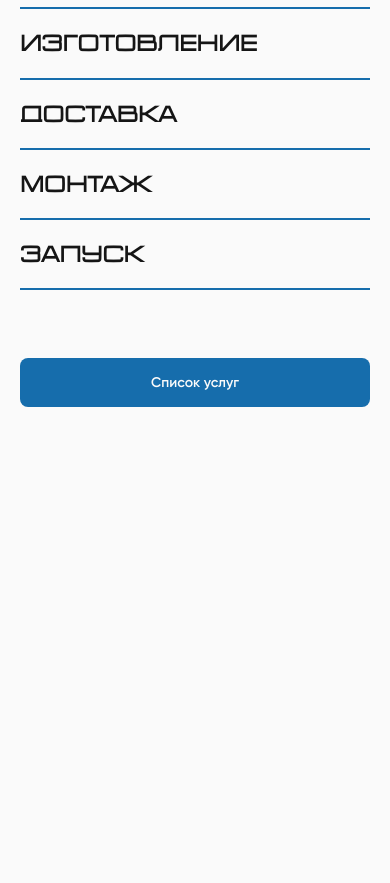
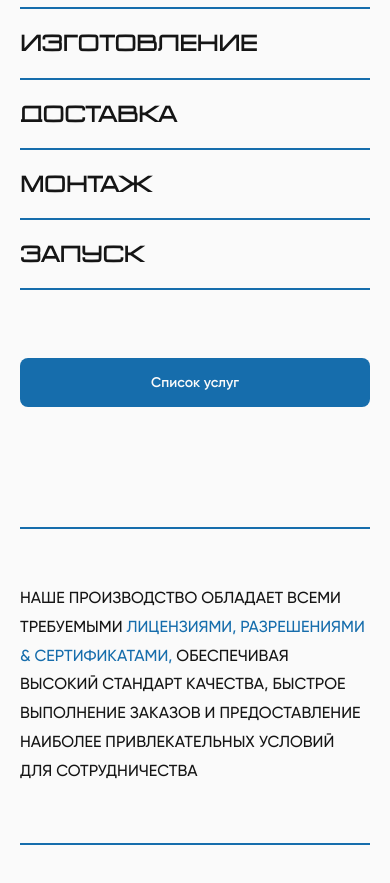
Before and after one commit to danelian/uralhim, a website: page src/index.html in a window 390 px wide. Shown: the part 3614-4497 px from the top of the page. Before the commit the page ends 4141 px from the top, so only its background shows below. Drawn offline with nearby package versions, Linux system fonts and the light colour scheme; files that its build step writes are made by us from their sources; files whose address does not match are found by name.

Commit message:
section upobl - desktop & adaptation

```diff
--- a/src/index.html
+++ b/src/index.html
@@ -20,6 +20,7 @@
 		@@include('widgets/productsbl.html')
 		@@include('widgets/companybl.html')
 		@@include('widgets/default-section1.html')
+		@@include('widgets/upobl.html')
 
 	</main>
 
--- a/src/scss/style.scss
+++ b/src/scss/style.scss
@@ -73,3 +73,4 @@
 @import "widgets/productsbl";
 @import "widgets/companybl";
 @import "widgets/default-sections";
+@import "widgets/upobl.scss";
--- /dev/null
+++ b/src/scss/widgets/upobl.scss
@@ -0,0 +1,43 @@
+.upobl {
+  &__content {
+    padding-top: 64px;
+    padding-bottom: 64px;
+    border-top: 2px solid var(--global-color);
+    border-bottom: 2px solid var(--global-color);
+    h2 {
+      margin-top: 0;
+      margin-bottom: 0;
+      font-size: 28px;
+      font-weight: 500;
+      line-height: 1.32;
+      text-transform: uppercase;
+      color: var(--font-color);
+      span {
+        color: var(--global-color);
+      }
+    }
+  }
+}
+
+@include tablet {
+  .upobl {
+    &__content {
+      padding-top: 56px;
+      padding-bottom: 56px;
+      h2 {
+        font-size: 24px;
+      }
+    }
+  }
+}
+
+@include mobile {
+  .upobl {
+    &__content {
+      h2 {
+        font-size: 16px;
+        line-height: 1.8;
+      }
+    }
+  }
+}
--- /dev/null
+++ b/src/widgets/upobl.html
@@ -0,0 +1,7 @@
+<section class="upobl">
+  <div class="container">
+    <div class="upobl__content">
+      <h2>Наше производство обладает всеми требуемыми <span>лицензиями, разрешениями & сертификатами,</span> обеспечивая высокий стандарт качества, быстрое выполнение заказов и предоставление наиболее привлекательных условий для сотрудничества</h2>
+    </div>
+  </div>
+</section>
```
Also changed, not shown: dist/css/style.css, dist/css/style.min.css, dist/index.html.
